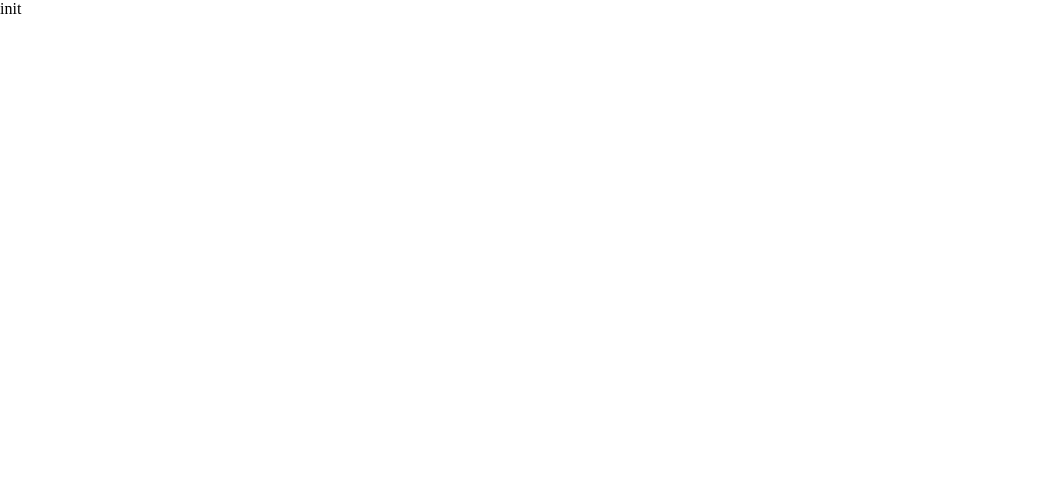
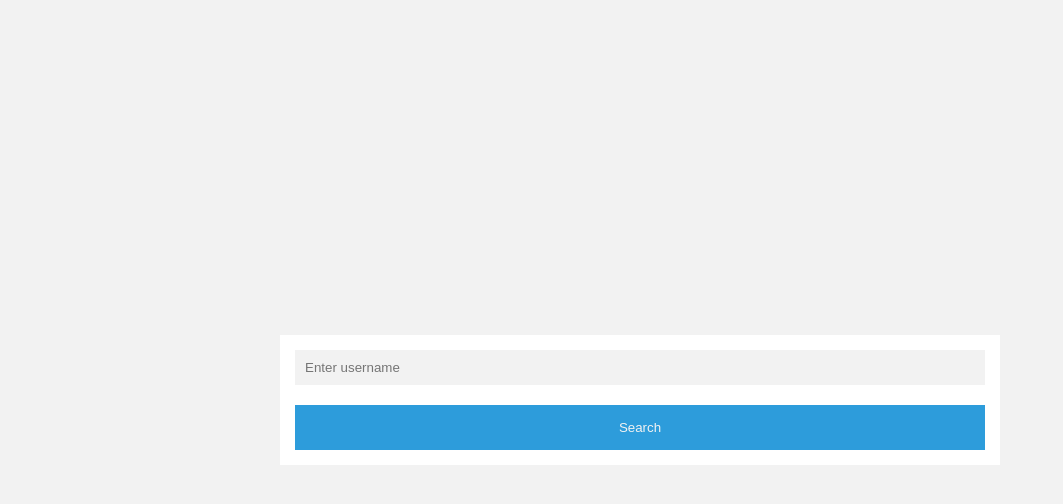
Before and after one commit to wkedzierawski/YND-GithubAPI, a React (Vite) app: page / in a window 1280 px wide. Shown: the top 504 px of the page, without its empty margins (0-1063 px from the left). Built offline with nearby package versions, Linux system fonts and the light colour scheme.

Commit message:
Form - basic UI

```diff
--- a/src/App.tsx
+++ b/src/App.tsx
@@ -1,5 +1,22 @@
+import styled from "styled-components";
+import { GithubSearch } from "./modules/GithubSearch";
+import { branding } from "./utils/branding";
+
+const AppContainer = styled.div`
+  width: 100vw;
+  height: 100vh;
+  display: flex;
+  align-items: center;
+  justify-content: center;
+  background-color: ${branding.secondaryColor};
+`;
+
 const App = () => {
-  return <div>init</div>;
+  return (
+    <AppContainer>
+      <GithubSearch />
+    </AppContainer>
+  );
 };
 
 export default App;
--- /dev/null
+++ b/src/components/Button.tsx
@@ -0,0 +1,20 @@
+import styled from "styled-components";
+import { branding } from "../utils/branding";
+
+export const Container = styled.button`
+  outline: none;
+  border: none;
+  cursor: pointer;
+  color: ${branding.secondaryColor};
+  background-color: ${branding.primaryColor};
+  padding: 15px 10px;
+`;
+
+type Props = React.HTMLProps<HTMLButtonElement> & {
+  text: string;
+  type: "button" | "submit" | "reset";
+};
+
+export const Button = ({ text, ...props }: Props) => {
+  return <Container {...props}>{text}</Container>;
+};
--- /dev/null
+++ b/src/components/Search.tsx
@@ -0,0 +1,23 @@
+import styled from "styled-components";
+import { branding } from "../utils/branding";
+
+const Input = styled.input`
+  width: 100%;
+  padding: 10px;
+  background-color: ${branding.secondaryColor};
+  outline: none;
+  border: none;
+`;
+
+type Props = React.InputHTMLAttributes<HTMLInputElement> & {
+  value: string;
+  onValueChange: (value: string) => void;
+};
+
+export const Search = ({ onValueChange, ...props }: Props) => {
+  const onChange = (e: React.ChangeEvent<HTMLInputElement>) => {
+    onValueChange(e.currentTarget.value);
+  };
+
+  return <Input {...props} onChange={onChange} />;
+};
--- /dev/null
+++ b/src/modules/Form.tsx
@@ -0,0 +1,37 @@
+import styled from "styled-components";
+import { Button } from "../components/Button";
+import { Search } from "../components/Search";
+import { useAppDispatch, useAppSelector } from "../hooks";
+import { changeSearchValue } from "../store/features/searchSlice";
+import { dictionary } from "../utils/dictionary";
+
+const Container = styled.form`
+  display: flex;
+  flex-direction: column;
+  gap: 20px;
+`;
+
+export const Form = () => {
+  const searchValue = useAppSelector((state) => state.serach.searchValue);
+
+  const dispatch = useAppDispatch();
+
+  const onValueChange = (value: string) => {
+    dispatch(changeSearchValue(value));
+  };
+
+  const onSubmit = (e: React.FormEvent<HTMLFormElement>) => {
+    e.preventDefault();
+  };
+
+  return (
+    <Container onSubmit={onSubmit}>
+      <Search
+        placeholder={dictionary.SEARCH_INPUT_PLACEHOLDER}
+        value={searchValue}
+        onValueChange={onValueChange}
+      />
+      <Button text={dictionary.SEARCH_BUTTON} type="submit" />
+    </Container>
+  );
+};
--- /dev/null
+++ b/src/modules/GithubSearch.tsx
@@ -0,0 +1,19 @@
+import styled from "styled-components";
+import { Form } from "./Form";
+
+const Container = styled.div`
+  display: flex;
+  flex-direction: column;
+  width: 90%;
+  max-width: 720px;
+  background-color: white;
+  padding: 15px;
+`;
+
+export const GithubSearch = () => {
+  return (
+    <Container>
+      <Form />
+    </Container>
+  );
+};
--- /dev/null
+++ b/src/store/features/searchSlice.ts
@@ -0,0 +1,17 @@
+import { PayloadAction, createSlice } from "@reduxjs/toolkit";
+
+export const serachSlice = createSlice({
+  name: "search",
+  initialState: {
+    searchValue: "",
+  },
+  reducers: {
+    changeSearchValue: (state, { payload }: PayloadAction<string>) => {
+      state.searchValue = payload;
+    },
+  },
+});
+
+export const { changeSearchValue } = serachSlice.actions;
+
+export default serachSlice.reducer;
--- a/src/store/store.ts
+++ b/src/store/store.ts
@@ -1,7 +1,10 @@
 import { configureStore } from "@reduxjs/toolkit";
+import searchReducer from "./features/searchSlice";
 
 export const store = configureStore({
-  reducer: {},
+  reducer: {
+    serach: searchReducer,
+  },
 });
 
 export type RootState = ReturnType<typeof store.getState>;
--- /dev/null
+++ b/src/utils/branding.ts
@@ -0,0 +1,4 @@
+export const branding = {
+  primaryColor: "#2d9cdb",
+  secondaryColor: "#f2f2f2",
+};
--- /dev/null
+++ b/src/utils/dictionary.ts
@@ -0,0 +1,4 @@
+export const dictionary = {
+  SEARCH_INPUT_PLACEHOLDER: "Enter username",
+  SEARCH_BUTTON: "Search",
+};
```
